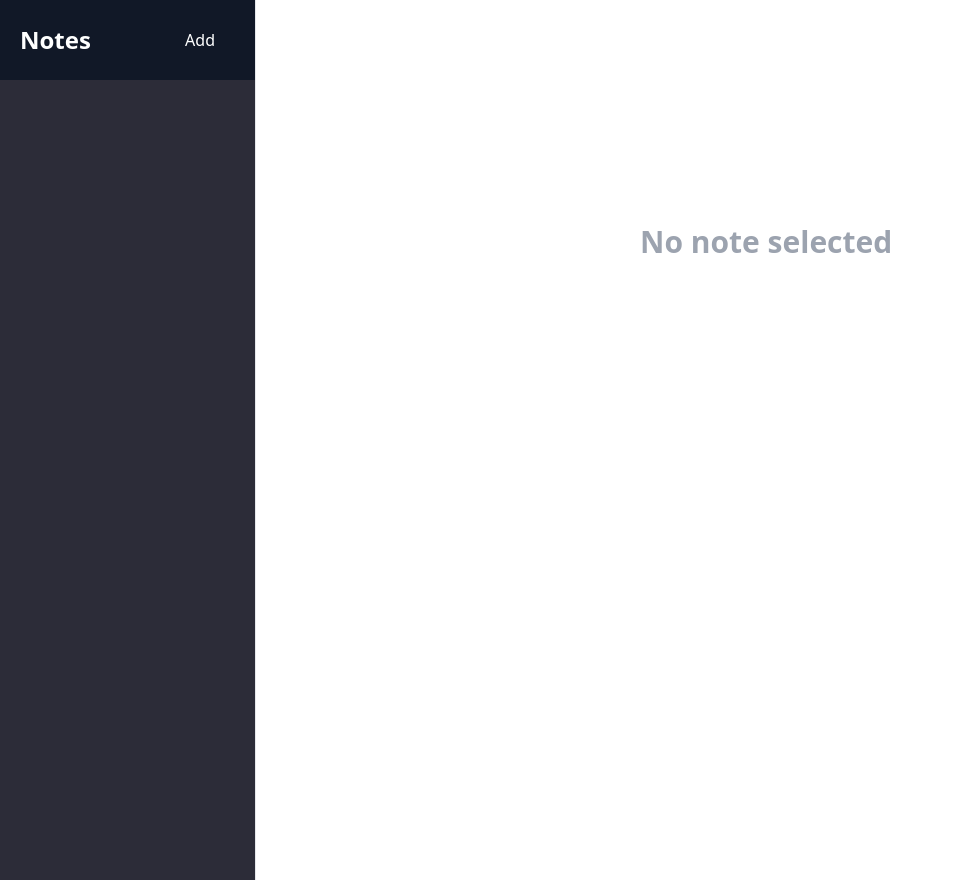
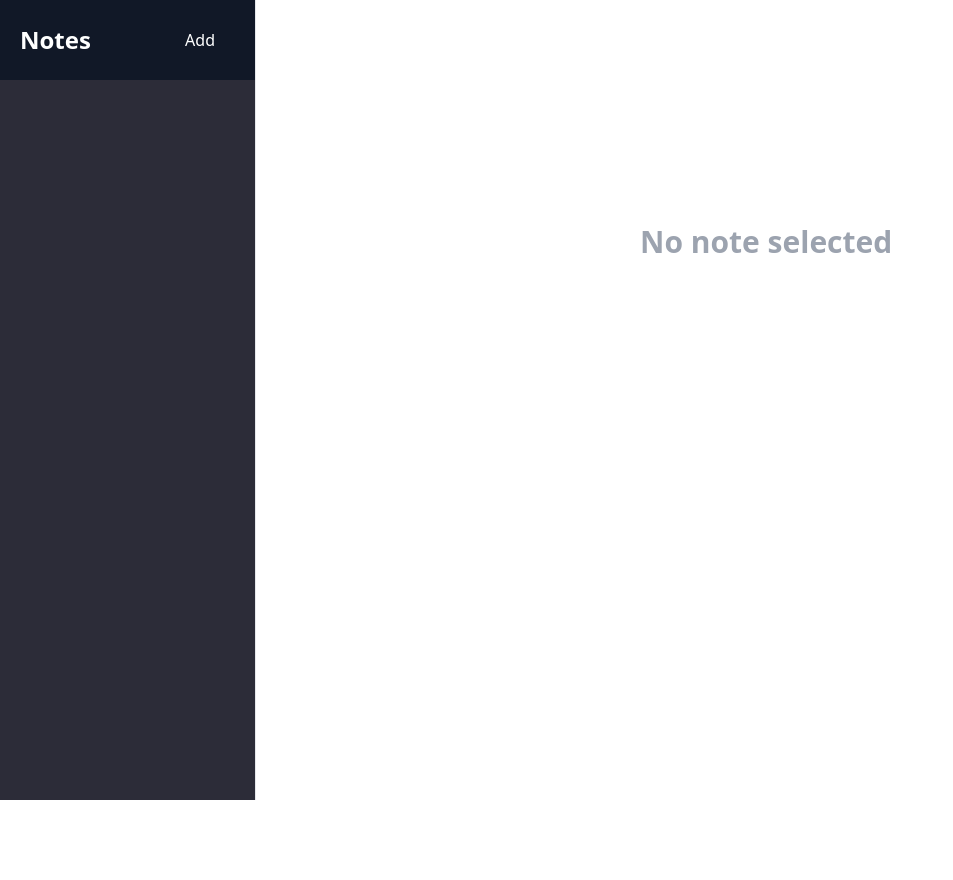
Before and after one commit to tejas-gk/notes, a React (Vite) app: page / in a window 1280 px wide. Shown: the whole page, without its empty margins (0-953 px from the left). After the commit the page ends 800 px from the top, so only its background shows below. Built offline with nearby package versions, Linux system fonts and the light colour scheme.

Commit message:
feat:scrollbar for sidebar

```diff
--- a/src/components/Sidebar/Sidebar.tsx
+++ b/src/components/Sidebar/Sidebar.tsx
@@ -34,10 +34,11 @@ export default function Sidebar({
   console.log(explorerData)
   return (
     <div
-    className='scrollbar scrollbar-thumb-gray-800 scrollbar-track-gray-600 scrollbar-thin scrollbar-thumb-rounded-full scrollbar-track-rounded-full overflow-y-scroll'
+      className='overflow-y-scroll h-screen scrollbar
+    '
     >
 
-      <div className="flex flex-col  w-64 min-h-screen bg-[#2c2c38]  border-r
+      <div className="flex flex-col  w-64 min-h-screen bg-[#2c2c38]  border-r overflow-y-auto
       ">
         <div className="sidebar-header flex flex-row items-center justify-between w-full h-20 bg-gray-900">
           <h1 className="text-2xl font-bold text-white pl-5">Notes</h1>
@@ -47,7 +48,8 @@ export default function Sidebar({
             >Add</button>
           </div>
         </div>
-        <div className='app-sidebar-notes min-h-screen' >
+        <div className='app-sidebar-notes min-h-screen
+        ' >
           {/* <Folder
             handleInsertNode={handleInsertNode}
             explorer={explorerData}
--- a/src/index.css
+++ b/src/index.css
@@ -4,4 +4,9 @@
 
 body{
    overflow: hidden;
-   }
+}
+.scrollbar{
+   scrollbar-width: thin;
+   scrollbar-color: #4f46e5 #e5e7eb;
+   scrollbar-width: thin;
+}
```
